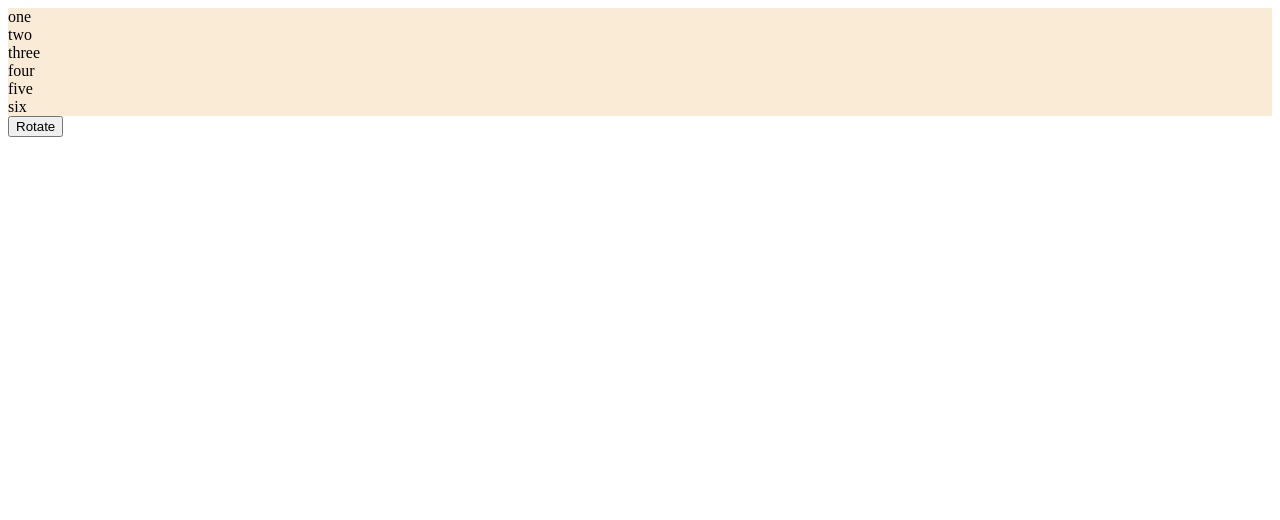
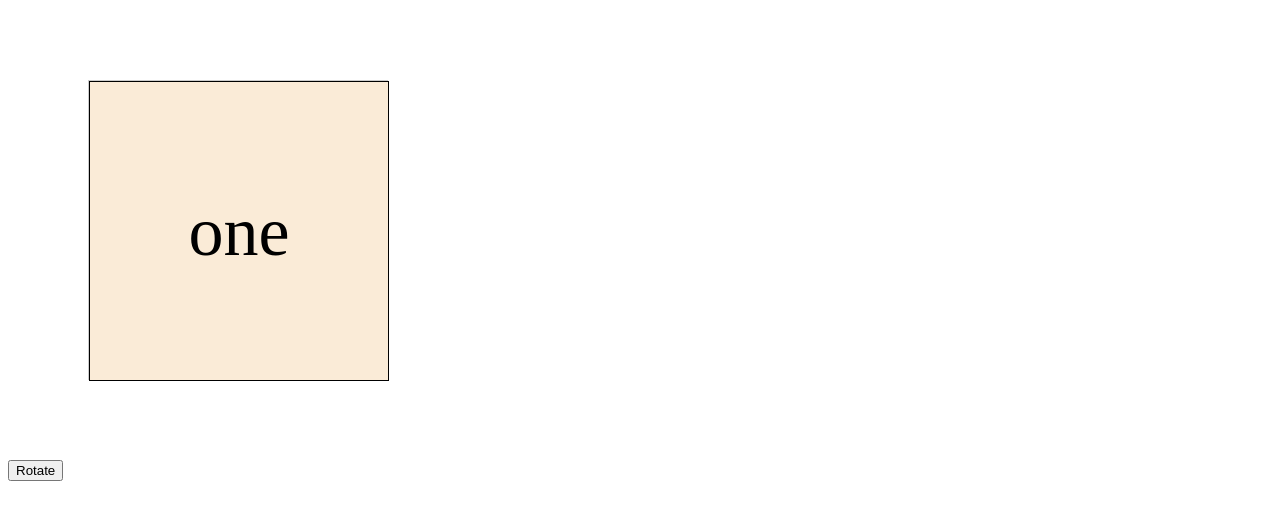
Before and after one commit to jimboreilly/web-dice, a plain HTML site: page index.html in a window 1280 px wide. Drawn offline with Linux system fonts and the light colour scheme.

Commit message:
3d styling of sides by css class selector

```diff
--- a/style.css
+++ b/style.css
@@ -1,3 +1,79 @@
+* {
+	box-sizing: border-box;
+}
+
+.container {
+	width: 300px;
+	height: 300px;
+	border: 1px solid #CCC;
+	margin: 80px;
+	perspective: 400px;
+}
+
+.cube {
+	width: 300px;
+	height: 300px;
+	position: relative;
+	transform-style: preserve-3d;
+	transform: translateZ(-150px);
+	transition: transform 1s;
+}
+
 .side {
+	width: 300px;
+	height: 300px;
+	line-height: 300px;
+	position: absolute;
 	background-color: antiquewhite;
+	border: 1px solid black;
+	font-size: 70;
+	text-align: center;
 }
+
+.cube .one {
+	transform: rotateY(0deg) translateZ(150px);
+}
+
+.cube .two {
+	transform: rotateY(90deg) translateZ(150px);
+}
+
+.cube .three {
+	transform: rotateY(180deg) translateZ(150px);
+}
+
+.cube .four {
+	transform: rotateY(-90deg) translateZ(150px);
+}
+
+.cube .five {
+	transform: rotateX(90deg) translateZ(150px);
+}
+
+.cube .six {
+	transform: rotateX(-90deg) translateZ(150px);
+}
+
+.roll-one {
+	transform: translateZ(-150px) rotateY(0deg);
+}
+
+.roll-two {
+	transform: translateZ(-150px) rotateY(-90deg);
+}
+
+.roll-three {
+	transform: translateZ(-150px) rotateY(-180deg);
+}
+
+.roll-four {
+	transform: translateZ(-150px) rotateY(90deg);
+}
+
+.roll-five {
+	transform: translateZ(-150px) rotateX(-90deg);
+}
+
+.roll-six {
+	transform: translateZ(-150px) rotateX(90deg);
+}
```
